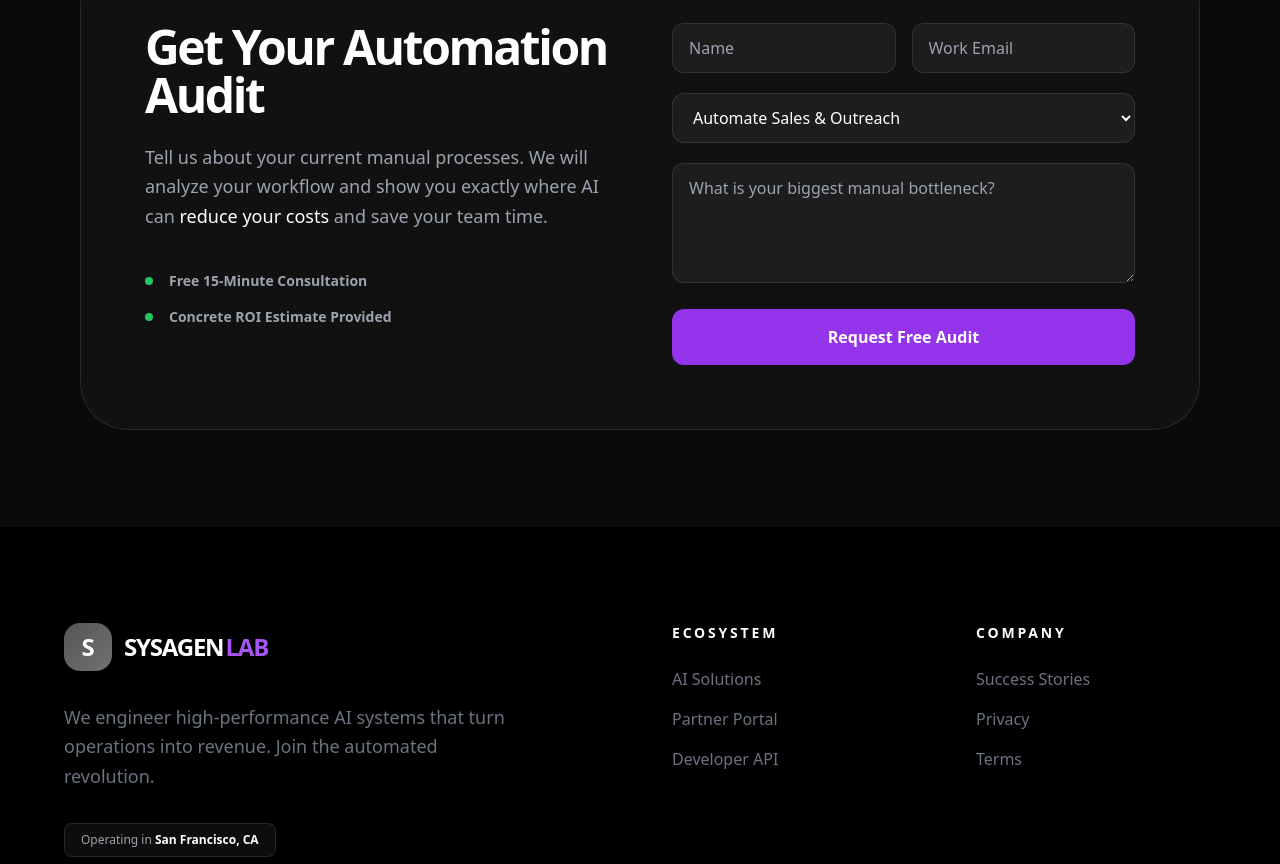
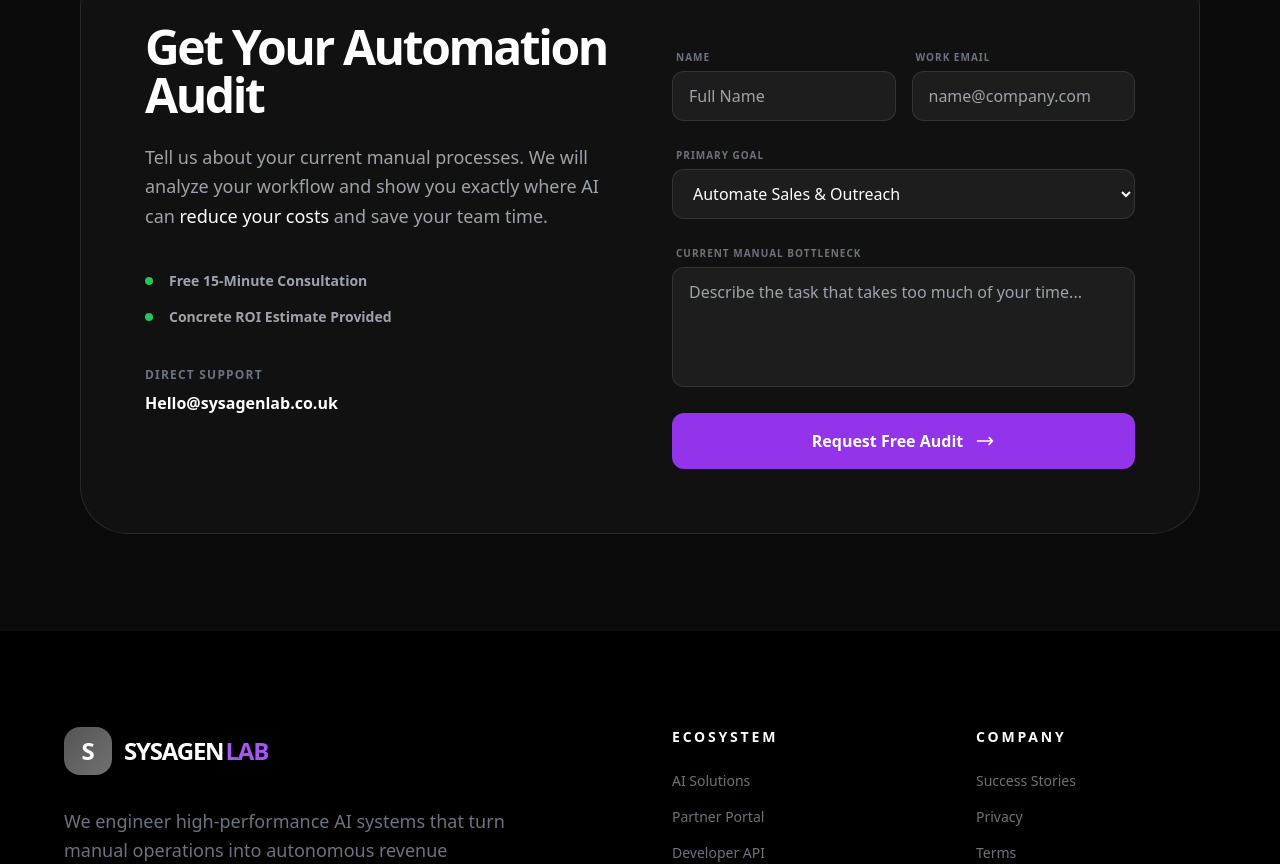
Before and after one commit to xaizan100/sysagenlab-landingpage, a React (Vite) app: page / in a window 1280 px wide. Shown: the part 3736-4600 px from the top of the page. Built offline with nearby package versions, Linux system fonts and the light colour scheme.

Commit message:
feat: Integrate formsubmit.co and update footer contact
Replaces the placeholder form submission logic with a direct integration to FormSubmit.co for handling contact form submissions. Updates the footer with a support email and clarifies the operational region.

```diff
--- a/components/ContactForm.tsx
+++ b/components/ContactForm.tsx
@@ -6,7 +6,7 @@ const ContactForm: React.FC = () => {
   const [formData, setFormData] = useState({
     name: '',
     email: '',
-    type: 'Scale Outreach & Sales',
+    type: 'Automate Sales & Outreach',
     message: ''
   });
 
@@ -15,13 +15,39 @@ const ContactForm: React.FC = () => {
     setFormData(prev => ({ ...prev, [name]: value }));
   };
 
-  const handleSubmit = (e: React.FormEvent) => {
+  const handleSubmit = async (e: React.FormEvent) => {
     e.preventDefault();
     setStatus('loading');
-    setTimeout(() => {
+
+    try {
+      // Using FormSubmit.co for direct email delivery to Google Workspace
+      // No backend required. Features: Spam protection, file uploads, and auto-responders.
+      const response = await fetch("https://formsubmit.co/ajax/Hello@sysagenlab.co.uk", {
+        method: "POST",
+        headers: {
+            'Content-Type': 'application/json',
+            'Accept': 'application/json'
+        },
+        body: JSON.stringify({
+          name: formData.name,
+          email: formData.email,
+          goal: formData.type,
+          bottleneck: formData.message,
+          _subject: `New AI Audit Request from ${formData.name}`,
+          _template: 'table' // Sends a clean table-formatted email
+        })
+      });
+
+      if (response.ok) {
         setStatus('success');
-      setFormData({ name: '', email: '', type: 'Scale Outreach & Sales', message: '' });
-    }, 1500);
+        setFormData({ name: '', email: '', type: 'Automate Sales & Outreach', message: '' });
+      } else {
+        setStatus('error');
+      }
+    } catch (error) {
+      console.error("Form submission error:", error);
+      setStatus('error');
+    }
   };
 
   return (
@@ -42,48 +68,90 @@ const ContactForm: React.FC = () => {
                <div className="w-2 h-2 rounded-full bg-green-500"></div>
                <span className="text-sm font-bold">Concrete ROI Estimate Provided</span>
             </div>
+            <div className="pt-6">
+              <p className="text-xs text-gray-500 font-bold uppercase tracking-widest mb-2">Direct Support</p>
+              <a href="mailto:Hello@sysagenlab.co.uk" className="text-white font-bold hover:text-purple-400 transition-colors">Hello@sysagenlab.co.uk</a>
+            </div>
           </div>
         </div>
 
         <div className="flex-1">
           {status === 'success' ? (
             <div className="h-full flex flex-col items-center justify-center text-center p-8 bg-purple-500/10 border border-purple-500/30 rounded-3xl animate-fade-in min-h-[400px]">
+              <div className="w-16 h-16 bg-green-500 rounded-full flex items-center justify-center text-white mb-6 shadow-lg shadow-green-500/20">
+                <svg className="w-8 h-8" fill="none" stroke="currentColor" viewBox="0 0 24 24"><path strokeLinecap="round" strokeLinejoin="round" strokeWidth={3} d="M5 13l4 4L19 7" /></svg>
+              </div>
               <h3 className="text-3xl font-bold text-white mb-3 tracking-tighter">Request Received</h3>
-              <p className="text-gray-400 font-medium">An automation engineer will contact you within 4 business hours to book your audit.</p>
-              <button onClick={() => setStatus('idle')} className="mt-8 text-purple-500 text-sm font-bold">New Request</button>
+              <p className="text-gray-400 font-medium">An automation engineer will contact you at <span className="text-white">Hello@sysagenlab.co.uk</span> within 4 business hours to book your audit.</p>
+              <button onClick={() => setStatus('idle')} className="mt-8 text-purple-500 text-sm font-bold hover:text-purple-400">Submit another request</button>
             </div>
           ) : (
             <form onSubmit={handleSubmit} className="space-y-5">
+              {/* Anti-spam honeypot */}
+              <input type="text" name="_honey" style={{ display: 'none' }} />
+
               <div className="grid grid-cols-1 sm:grid-cols-2 gap-4">
+                <div className="space-y-1">
+                   <label className="text-[10px] text-gray-500 font-black uppercase tracking-widest ml-1">Name</label>
                    <input
                     required name="name" value={formData.name} onChange={handleChange} type="text"
-                  className="w-full bg-white/5 border border-white/10 rounded-xl px-4 py-3 text-white focus:border-purple-500 outline-none"
-                  placeholder="Name"
+                    className="w-full bg-white/5 border border-white/10 rounded-xl px-4 py-3 text-white focus:border-purple-500 outline-none transition-all"
+                    placeholder="Full Name"
                   />
+                </div>
+                <div className="space-y-1">
+                  <label className="text-[10px] text-gray-500 font-black uppercase tracking-widest ml-1">Work Email</label>
                   <input
                     required name="email" value={formData.email} onChange={handleChange} type="email"
-                  className="w-full bg-white/5 border border-white/10 rounded-xl px-4 py-3 text-white focus:border-purple-500 outline-none"
-                  placeholder="Work Email"
+                    className="w-full bg-white/5 border border-white/10 rounded-xl px-4 py-3 text-white focus:border-purple-500 outline-none transition-all"
+                    placeholder="name@company.com"
                   />
                 </div>
+              </div>
+
+              <div className="space-y-1">
+                <label className="text-[10px] text-gray-500 font-black uppercase tracking-widest ml-1">Primary Goal</label>
                 <select
                   name="type" value={formData.type} onChange={handleChange}
-                className="w-full bg-white/5 border border-white/10 rounded-xl px-4 py-3 text-white focus:border-purple-500 outline-none"
+                  className="w-full bg-white/5 border border-white/10 rounded-xl px-4 py-3 text-white focus:border-purple-500 outline-none cursor-pointer"
                 >
-                <option value="Scale Outreach & Sales">Automate Sales & Outreach</option>
+                  <option value="Automate Sales & Outreach">Automate Sales & Outreach</option>
                   <option value="Automate Ops & Fulfillment">Automate Operations</option>
                   <option value="Custom AI Integration">Custom AI Development</option>
                 </select>
+              </div>
+
+              <div className="space-y-1">
+                <label className="text-[10px] text-gray-500 font-black uppercase tracking-widest ml-1">Current Manual Bottleneck</label>
                 <textarea
                   required name="message" value={formData.message} onChange={handleChange}
-                className="w-full bg-white/5 border border-white/10 rounded-xl px-4 py-3 text-white focus:border-purple-500 outline-none min-h-[120px]"
-                placeholder="What is your biggest manual bottleneck?"
+                  className="w-full bg-white/5 border border-white/10 rounded-xl px-4 py-3 text-white focus:border-purple-500 outline-none min-h-[120px] resize-none"
+                  placeholder="Describe the task that takes too much of your time..."
                 />
+              </div>
+
+              {status === 'error' && (
+                <p className="text-red-500 text-xs font-bold text-center">Something went wrong. Please try again or email us directly.</p>
+              )}
+
               <button
                 type="submit" disabled={status === 'loading'}
-                className="w-full bg-purple-600 text-white font-black py-4 rounded-xl hover:bg-purple-500 transition-all disabled:opacity-50"
+                className="w-full bg-purple-600 text-white font-black py-4 rounded-xl hover:bg-purple-500 transition-all disabled:opacity-50 flex items-center justify-center gap-3 group"
               >
-                {status === 'loading' ? 'Processing...' : 'Request Free Audit'}
+                {status === 'loading' ? (
+                  <>
+                    <svg className="animate-spin h-5 w-5 text-white" viewBox="0 0 24 24">
+                      <circle className="opacity-25" cx="12" cy="12" r="10" stroke="currentColor" strokeWidth="4" fill="none"></circle>
+                      <path className="opacity-75" fill="currentColor" d="M4 12a8 8 0 018-8V0C5.373 0 0 5.373 0 12h4zm2 5.291A7.962 7.962 0 014 12H0c0 3.042 1.135 5.824 3 7.938l3-2.647z"></path>
+                    </svg>
+                    Sending...
+                  </>
+                ) : (
+                  <>
+                    Request Free Audit
+                    <svg className="w-5 h-5 group-hover:translate-x-1 transition-transform" fill="none" stroke="currentColor" viewBox="0 0 24 24"><path strokeLinecap="round" strokeLinejoin="round" strokeWidth={2} d="M17 8l4 4m0 0l-4 4m4-4H3" /></svg>
+                  </>
+                )}
               </button>
             </form>
           )}
--- a/components/Footer.tsx
+++ b/components/Footer.tsx
@@ -25,18 +25,21 @@ const Footer: React.FC<FooterProps> = ({ onPlaceholderClick }) => {
               </span>
             </div>
             <p className="text-gray-500 max-w-md text-lg leading-relaxed">
-              We engineer high-performance AI systems that turn operations into revenue. Join the automated revolution.
+              We engineer high-performance AI systems that turn manual operations into autonomous revenue engines.
             </p>
-            <div className="mt-8 flex gap-4">
-              <div className="px-4 py-2 rounded-lg bg-white/5 border border-white/10 text-xs text-gray-400">
-                Operating in <span className="text-white font-bold">San Francisco, CA</span>
+            <div className="mt-8 flex flex-col gap-3">
+              <div className="px-4 py-2 w-fit rounded-lg bg-white/5 border border-white/10 text-xs text-gray-400">
+                Support: <a href="mailto:Hello@sysagenlab.co.uk" className="text-white font-bold">Hello@sysagenlab.co.uk</a>
+              </div>
+              <div className="px-4 py-2 w-fit rounded-lg bg-white/5 border border-white/10 text-xs text-gray-400">
+                Region: <span className="text-white font-bold">United Kingdom / Global</span>
               </div>
             </div>
           </div>
 
           <div>
             <h4 className="text-white font-bold mb-6 text-sm uppercase tracking-[0.2em]">Ecosystem</h4>
-            <ul className="space-y-4 text-gray-500 font-medium">
+            <ul className="space-y-4 text-gray-500 font-medium text-sm">
               <li><a href="#features" className="hover:text-purple-400 transition-colors">AI Solutions</a></li>
               <li><a href="#" onClick={(e) => handlePlaceholder(e, 'Partner Portal')} className="hover:text-purple-400 transition-colors">Partner Portal</a></li>
               <li><a href="#" onClick={(e) => handlePlaceholder(e, 'Developer API')} className="hover:text-purple-400 transition-colors">Developer API</a></li>
@@ -45,18 +48,18 @@ const Footer: React.FC<FooterProps> = ({ onPlaceholderClick }) => {
 
           <div>
             <h4 className="text-white font-bold mb-6 text-sm uppercase tracking-[0.2em]">Company</h4>
-            <ul className="space-y-4 text-gray-500 font-medium">
+            <ul className="space-y-4 text-gray-500 font-medium text-sm">
               <li><a href="#" onClick={(e) => handlePlaceholder(e, 'Success Stories')} className="hover:text-purple-400 transition-colors">Success Stories</a></li>
-              <li><a href="#" onClick={(e) => handlePlaceholder(e, 'Privacy')} className="hover:text-purple-400 transition-colors">Privacy</a></li>
-              <li><a href="#" onClick={(e) => handlePlaceholder(e, 'Terms')} className="hover:text-purple-400 transition-colors">Terms</a></li>
+              <li><a href="#" onClick={(e) => handlePlaceholder(e, 'Privacy Policy')} className="hover:text-purple-400 transition-colors">Privacy</a></li>
+              <li><a href="#" onClick={(e) => handlePlaceholder(e, 'Terms of Service')} className="hover:text-purple-400 transition-colors">Terms</a></li>
             </ul>
           </div>
         </div>
 
         <div className="pt-12 border-t border-white/5 flex flex-col sm:flex-row justify-between items-center gap-8">
           <p className="text-xs text-gray-600 font-medium text-center sm:text-left tracking-wide">
-            © 2025 SysAgen Lab Inc. All systems go. <br className="sm:hidden" />
-            Designed for <span className="text-purple-500">infinite scalability</span>.
+            © 2025 SysAgen Lab Ltd. All systems go. <br className="sm:hidden" />
+            Empowering agencies with <span className="text-purple-500">intelligent infrastructure</span>.
           </p>
           <div className="flex gap-8 text-gray-500">
             <a href="#" onClick={(e) => handlePlaceholder(e, 'X')} className="hover:text-white transition-all transform hover:scale-110">
```
Lines whose indentation alone changed are shown as unchanged.
